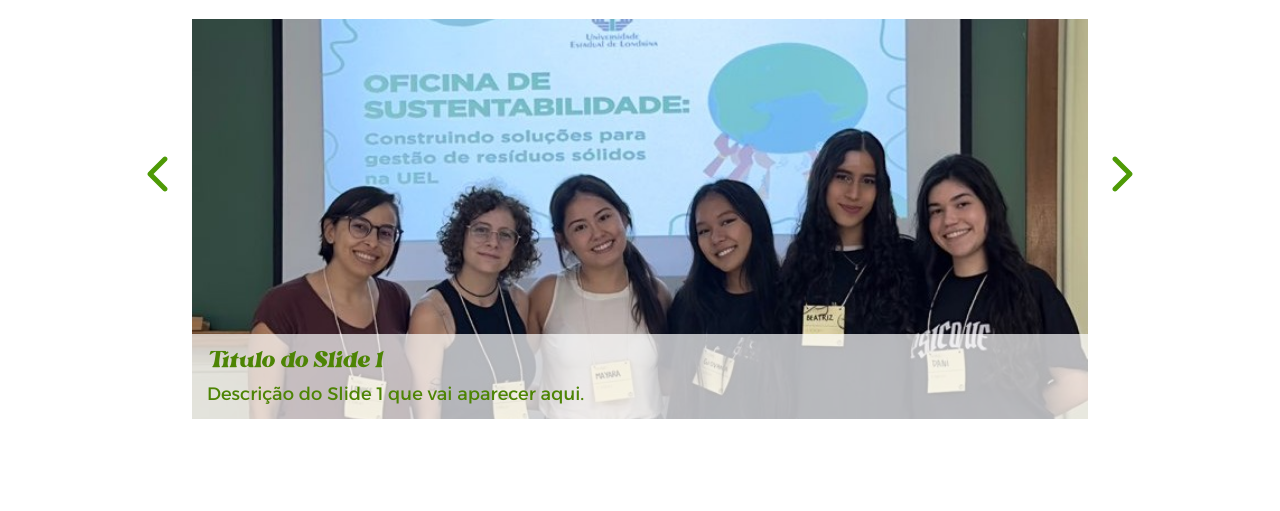
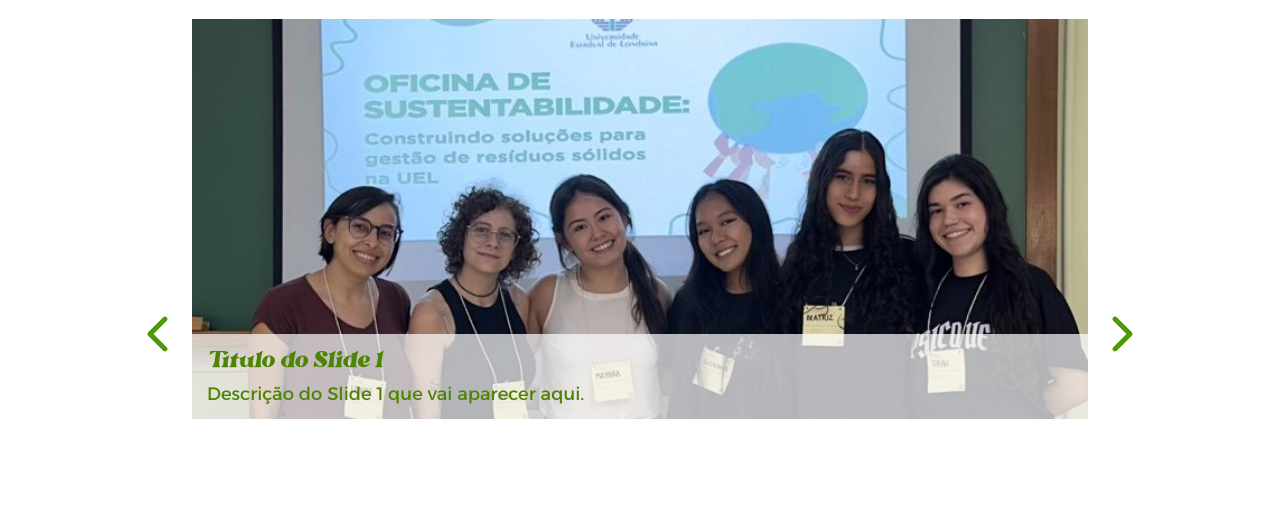
Before and after one commit to laurarodriguesfs/ClubeDaCacamba, a plain HTML site: page index.html in a window 1280 px wide. Shown: the part 226-737 px from the top of the page. Drawn offline with nearby package versions, Linux system fonts and the light colour scheme.

Commit message:
Ajuste das setas

```diff
--- a/css/style.css
+++ b/css/style.css
@@ -129,7 +129,7 @@ div .carousel{
 
 .carousel-prev, .carousel-next {
   position: absolute !important;
-  top: 50% !important;
+  top: 70% !important;
   transform: translateY(-50%) !important;
   cursor: pointer !important;
   width: 40px !important;
```
